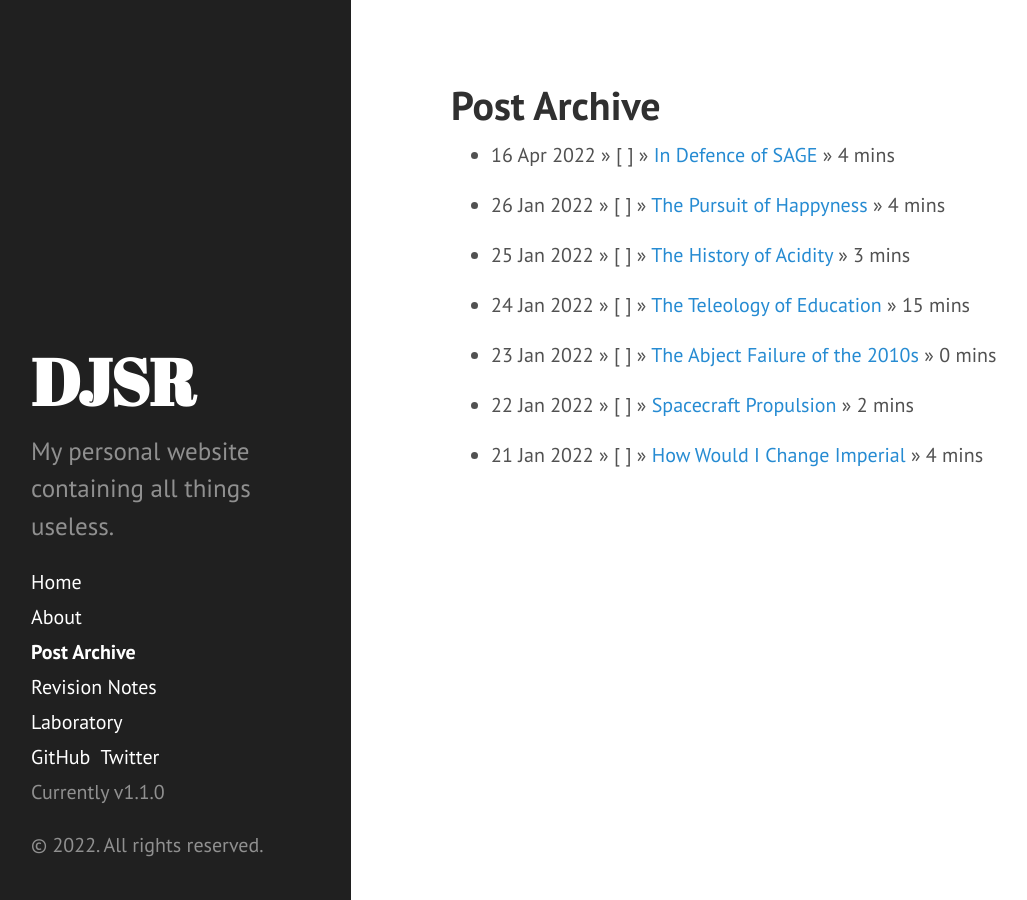
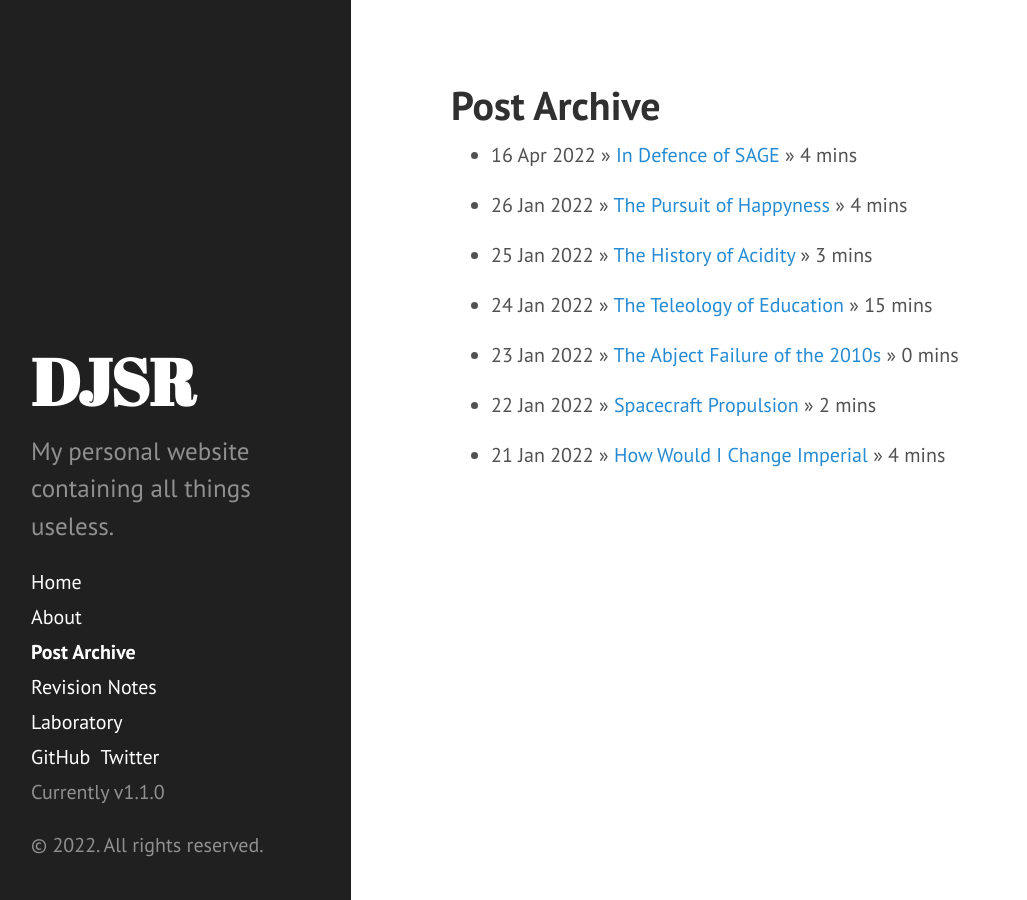
Before and after one commit to dansomrob/dansomrob.github.io, a Jekyll site: the page built from archive.md, in a window 1280 px wide. Shown: the whole page, without its empty margins (9-1036 px from the left). Built offline with Jekyll 4.4.1, drawn with Linux system fonts in a browser that asks for light colours.

Commit message:
Update archive.md

```diff
--- a/archive.md
+++ b/archive.md
@@ -5,10 +5,6 @@ order: 1
 ---
 
 {% for post in site.posts %}
-  * {{ post.date | date_to_string }} &raquo;   [{% capture category_name %}{{ post.category }}{% endcapture %}
-        <a style="white-space: nowrap" href="/category/{{ category_name }}">{{ category_name }}</a>
-    ]
-    &raquo;
-    [ {{ post.title }} ]({{ site.url }}{{ post.url }}) &raquo; {% assign words = post.content | strip_html | number_of_words %}
+  * {{ post.date | date_to_string }} &raquo;    [ {{ post.title }} ]({{ site.url }}{{ post.url }}) &raquo; {% assign words = post.content | strip_html | number_of_words %}
     {{ words | divided_by:200 | at_most:25 }} mins
 {% endfor %}
```
